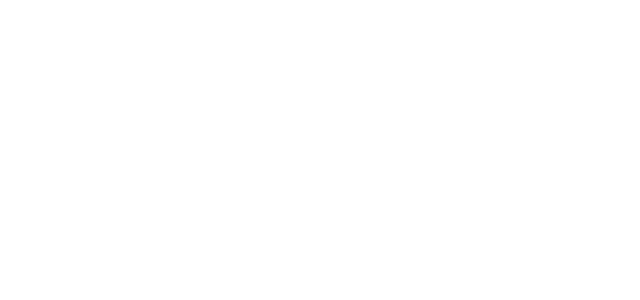
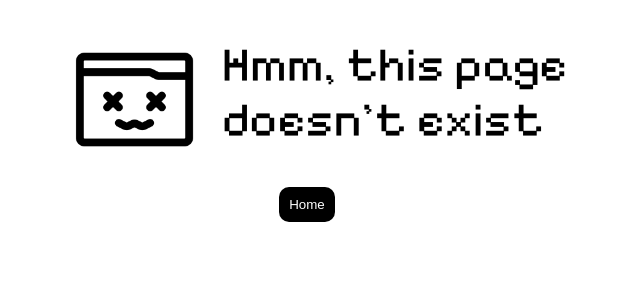
Before and after one commit to AsheerHameed/AngularLearnDSPL, an Angular app: page /user/1 in a window 1280 px wide. Before the commit this address led to /. Shown: the top 300 px of the page, without its empty margins (333-973 px from the left). Built offline with nearby package versions, Linux system fonts and the light colour scheme.

Commit message:
created custom error component for handling invalid routes

```diff
--- a/src/app/app-routing.module.ts
+++ b/src/app/app-routing.module.ts
@@ -1,8 +1,15 @@
 import { NgModule } from '@angular/core';
 import { RouterModule, Routes } from '@angular/router';
 import { HomeComponent } from './home/home.component';
+import { CustomErrorPageComponent } from './custom-error-page/custom-error-page.component';
 
-const routes: Routes = [{ path: '', component: HomeComponent }];
+const routes: Routes = [
+  { path: '', component: HomeComponent },
+  {
+    path: '**',
+    component: CustomErrorPageComponent,
+  },
+];
 
 @NgModule({
   imports: [RouterModule.forRoot(routes)],
--- a/src/app/app.module.ts
+++ b/src/app/app.module.ts
@@ -4,10 +4,12 @@ import { AppComponent } from './app.component';
 import { UserModule } from './user/user.module';
 import { UserRoutingModule } from './user/user-routing.module';
 import { BrowserAnimationsModule } from '@angular/platform-browser/animations';
+import { CustomErrorPageComponent } from './custom-error-page/custom-error-page.component';
 
 @NgModule({
   declarations: [
     AppComponent,
+    CustomErrorPageComponent,
   ],
   imports: [
     BrowserModule,
--- /dev/null
+++ b/src/app/custom-error-page/custom-error-page.component.html
@@ -0,0 +1,12 @@
+<div class="error-page">
+  <div class="error-page_text">
+    <img src="assets/404.png" alt="sa" srcset="" />
+    <h1>
+      Hmm, this page<br />
+      doesn't exist
+    </h1>
+  </div>
+  <div class="error-page_btn">
+    <input type="button" value="Home" routerLink="/" />
+  </div>
+</div>
--- /dev/null
+++ b/src/app/custom-error-page/custom-error-page.component.scss
@@ -0,0 +1,31 @@
+@import url("https://fonts.googleapis.com/css2?family=Inter:wght@700&family=Pixelify+Sans&display=swap");
+
+.error-page {
+  display: flex;
+  justify-content: center;
+  align-items: center;
+  flex-direction: column;
+}
+.error-page img {
+  width: 125px;
+  height: 125px;
+  margin: 25px;
+}
+.error-page_text {
+  display: flex;
+  align-items: center;
+}
+h1 {
+  font-family: "Pixelify Sans", sans-serif;
+  font-size: 48px;
+  line-height: 55px;
+}
+.error-page_btn input {
+  background: black;
+  color: white;
+  border: none;
+  border-radius: 10px;
+  padding: 10px;
+  cursor: pointer;
+  outline: none;
+}
--- a/src/app/home/home.component.html
+++ b/src/app/home/home.component.html
@@ -1,7 +1,6 @@
 <div class="container">
   <button mat-button routerLink="/users/add">Add User</button>
   <button mat-button routerLink="/users">See user</button>
-
   <button mat-button [matMenuTriggerFor]="beforeMenu">Options</button>
   <mat-menu #beforeMenu="matMenu" xPosition="before">
     <button mat-menu-item routerLink="/users/add">Add User</button>
--- a/src/app/user/user-add/user-add.component.ts
+++ b/src/app/user/user-add/user-add.component.ts
@@ -29,7 +29,7 @@ export class UserAddComponent {
     dob: [''],
   });
 
-  email = new FormControl('');
+  email = new FormControl('',[Validators.required]);
   firstName = new FormControl('', [Validators.required]);
   lastName = new FormControl('', [Validators.required]);
   address = new FormControl('', [
--- a/src/app/user/user-edit/user-edit.component.html
+++ b/src/app/user/user-edit/user-edit.component.html
@@ -56,7 +56,7 @@
           </div>
           <div class="input-group-3">
             <mat-form-field>
-              <mat-label>Choose a date</mat-label>
+              <mat-label>Enter Date of birth</mat-label>
               <input matInput [matDatepicker]="picker" formControlName="dob" />
               <mat-hint>MM/DD/YYYY</mat-hint>
               <mat-datepicker-toggle
--- a/src/app/user/user-info/user-info.component.ts
+++ b/src/app/user/user-info/user-info.component.ts
@@ -17,8 +17,8 @@ export class UserInfoComponent implements OnInit {
 
   ngOnInit(): void {
     this.route.params.subscribe((params) => {
-      this.userId = +params['id']; // Extract the user ID from the route parameters
-      this.user = this.dataService.getUserById(this.userId); // Fetch user data by ID
+      this.userId = +params['id'];
+      this.user = this.dataService.getUserById(this.userId);
     });
   }
 }
--- a/src/app/user/user.module.ts
+++ b/src/app/user/user.module.ts
@@ -35,7 +35,7 @@ import { HomeComponent } from '../home/home.component';
     AppRoutingModule,
     FormsModule,
     MatButtonModule,
-    MatCardModule, // Add MatCardModule to the imports array
+    MatCardModule,
     MatInputModule,
     ReactiveFormsModule,
     MatSelectModule,
--- a/src/main.ts
+++ b/src/main.ts
@@ -2,6 +2,5 @@ import { platformBrowserDynamic } from '@angular/platform-browser-dynamic';
 
 import { AppModule } from './app/app.module';
 
-
 platformBrowserDynamic().bootstrapModule(AppModule)
   .catch(err => console.error(err));
--- a/src/styles.scss
+++ b/src/styles.scss
@@ -1,5 +1,4 @@
 /* You can add global styles to this file, and also import other style files */
-@import '~@angular/material/prebuilt-themes/indigo-pink.css';
 
 html, body { height: 100%; }
 body { margin: 12px; font-family: Roboto, "Helvetica Neue", sans-serif; }
```
Also changed, not shown: src/app/custom-error-page/custom-error-page.component.ts (added, +10 -0 lines), src/assets/404.png (added).
